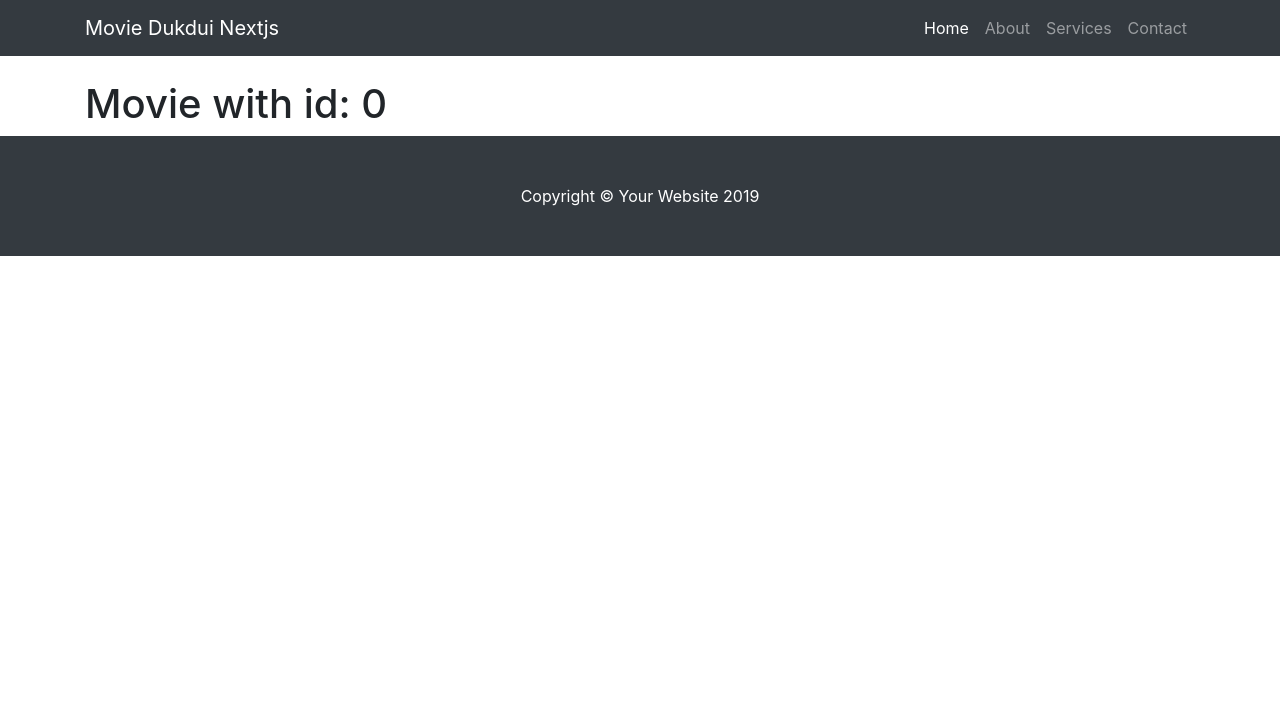
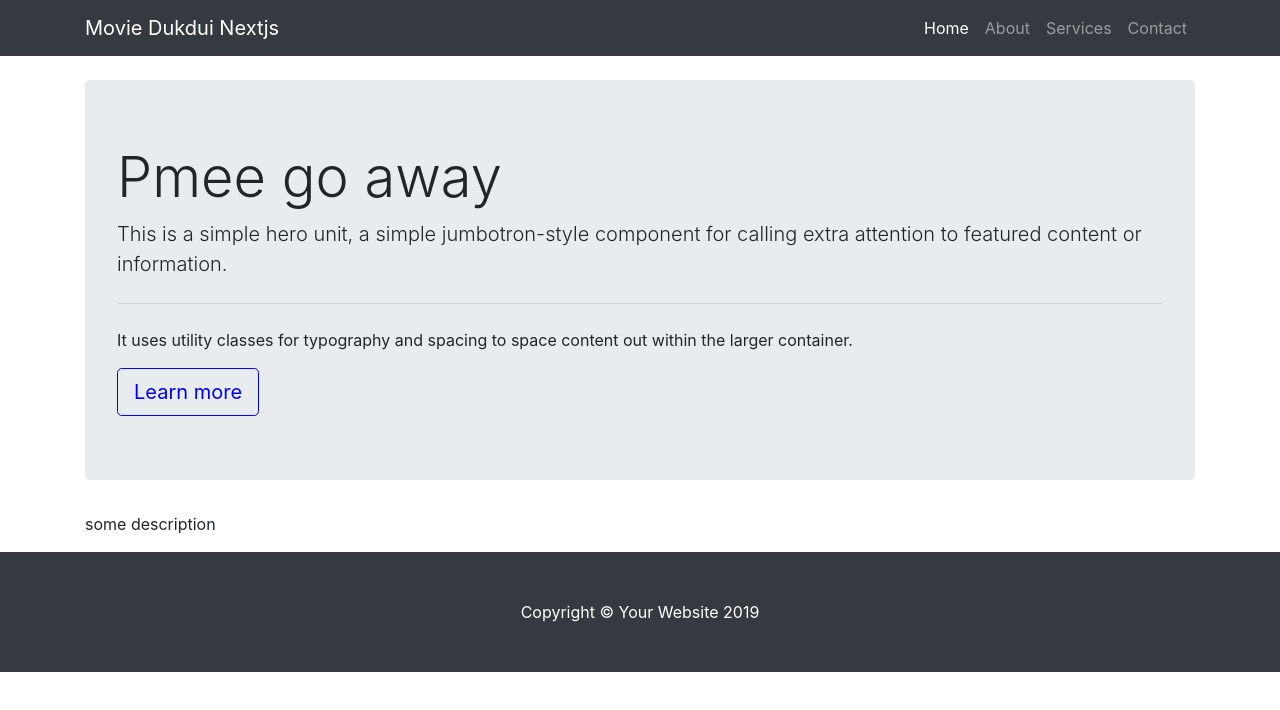
Before and after one commit to pangpondxd/Nextjs-Example, a Next.js app in the folder profile-app/: page /movies/0 in a window 1280 px wide. Shown: the top 710 px of the page. Built offline with nearby package versions, Linux system fonts and the light colour scheme.

Commit message:
Add movie page each element

```diff
--- a/profile-app/actions/index.js
+++ b/profile-app/actions/index.js
@@ -1,6 +1,6 @@
 const  MOVIE_DATA = [
     {
-      id: 0,
+      id: "1",
       name: 'Dukdui',
       releaseYear: '2020',
       description: 'Dukdui hate Pmee and he eat very much about 50 tons per day and sleep 50 hrs per day WTF!',
@@ -9,7 +9,7 @@
       image: 'https://www-tc.pbs.org/wnet/nature/files/2020/01/48874833297_17e87338bb_b.jpg'
     },
     {
-      id: 1,
+      id: "2",
       name: 'Pmee go away',
       releaseYear: '2020',
       description: 'Pmee is homeless and he eat very much about 50 tons per day and sleep 50 hrs per day WTF!',
@@ -18,7 +18,7 @@
       image: 'https://news.thaipbs.or.th/media/G0DL5oPyrtt5HBAi37NuFtflmnnP7Vsi6MAmcC2mlYUpkoCqUluDtx.jpg'
     },
     {
-      id: 2,
+      id: "3",
       name: 'Dukdui love Marui',
       releaseYear: '2020',
       description: 'Dukdui love Marui very much and he eat very much about 50 tons per day and sleep 50 hrs per day WTF!',
@@ -32,8 +32,20 @@
       return new Promise((resolve, reject) => {
         setTimeout(() => {
             resolve(MOVIE_DATA)
-        }, 0)
+        }, 50)
       })
       //create async functionality
 
   }
+
+  export const getMovieById = (id) => {
+
+    return new Promise((resolve, reject) => {
+        const movieIndex = MOVIE_DATA.findIndex((m) => {
+            return m.id === id
+        })
+
+        const movie = MOVIE_DATA[movieIndex]
+        setTimeout(() => resolve(movie), 50)
+    })
+  }
--- a/profile-app/pages/movies/[id].js
+++ b/profile-app/pages/movies/[id].js
@@ -1,15 +1,37 @@
-import {useRouter} from 'next/router'
+import { useRouter } from "next/router";
+import { getMovieById } from "../../actions";
 
+const Movie = (props) => {
+  const router = useRouter()
+  const { id } = router.query
+  const { movie } = props
+  return (
+    <div className="container">
+      <div className="jumbotron">
+        <h1 className="display-4">{movie.name}</h1>
+        <p className="lead">
+          This is a simple hero unit, a simple jumbotron-style component for
+          calling extra attention to featured content or information.
+        </p>
+        <hr className="my-4" />
+        <p>
+          It uses utility classes for typography and spacing to space content
+          out within the larger container.
+        </p>
+        <a className="btn btn-primary btn-lg" href="#" role="button">
+          Learn more
+        </a>
+      </div>
+      <p>
+          some description
+      </p>
+    </div>
+  );
+};
 
-const movie = () => {
-    const router = useRouter()
-    const {id} = router.query
-    return (
-        <div className="container">
-            <h1>
-                Movie with id: {id}
-            </h1>
-        </div>
-    )
+Movie.getInitialProps = async () => {
+    const movie = await getMovieById("2")
+    return {movie}
 }
-export default movie
+
+export default Movie;
```
